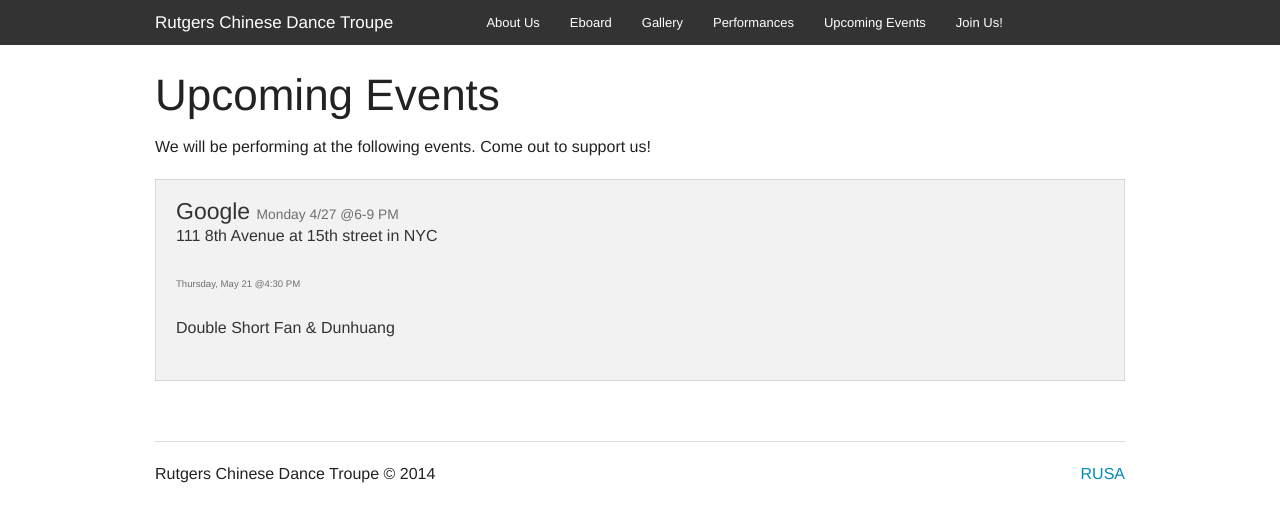
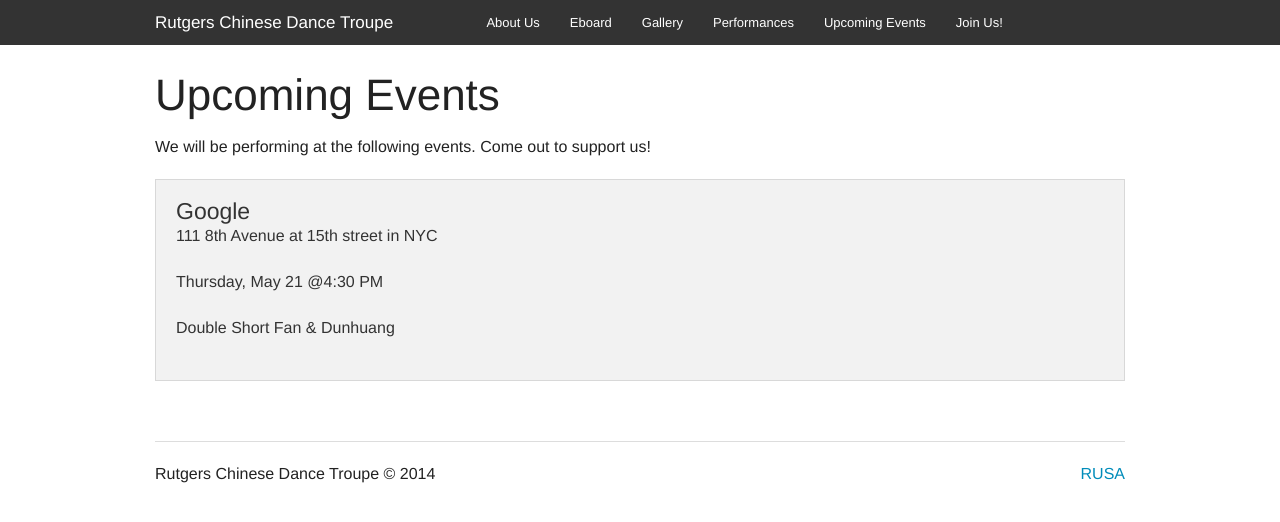
Before and after one commit to rcdt/rcdt.github.io, a Jekyll site: the page built from events.html, in a window 1280 px wide. Shown: the top 522 px of the page. Built offline with Jekyll 4.4.1, drawn with Linux system fonts in a browser that asks for light colours; Markdown is read by kramdown in place of the engine named in the settings.

Commit message:
Update events.html

```diff
--- a/events.html
+++ b/events.html
@@ -8,9 +8,9 @@ title: Upcoming Events
 <ul class="small-block-grid-1">
 
     <li><div class="panel">
-    <h4>Google  <small>Monday 4/27 @6-9 PM </small>
+    <h4>Google
         <p>111 8th Avenue at 15th street in NYC</p>
-        <p> <small>Thursday, May 21 @4:30 PM</small></p>
+        <p>Thursday, May 21 @4:30 PM</p>
         <p>Double Short Fan & Dunhuang</p>
     </h4>
 </div></li>
```
